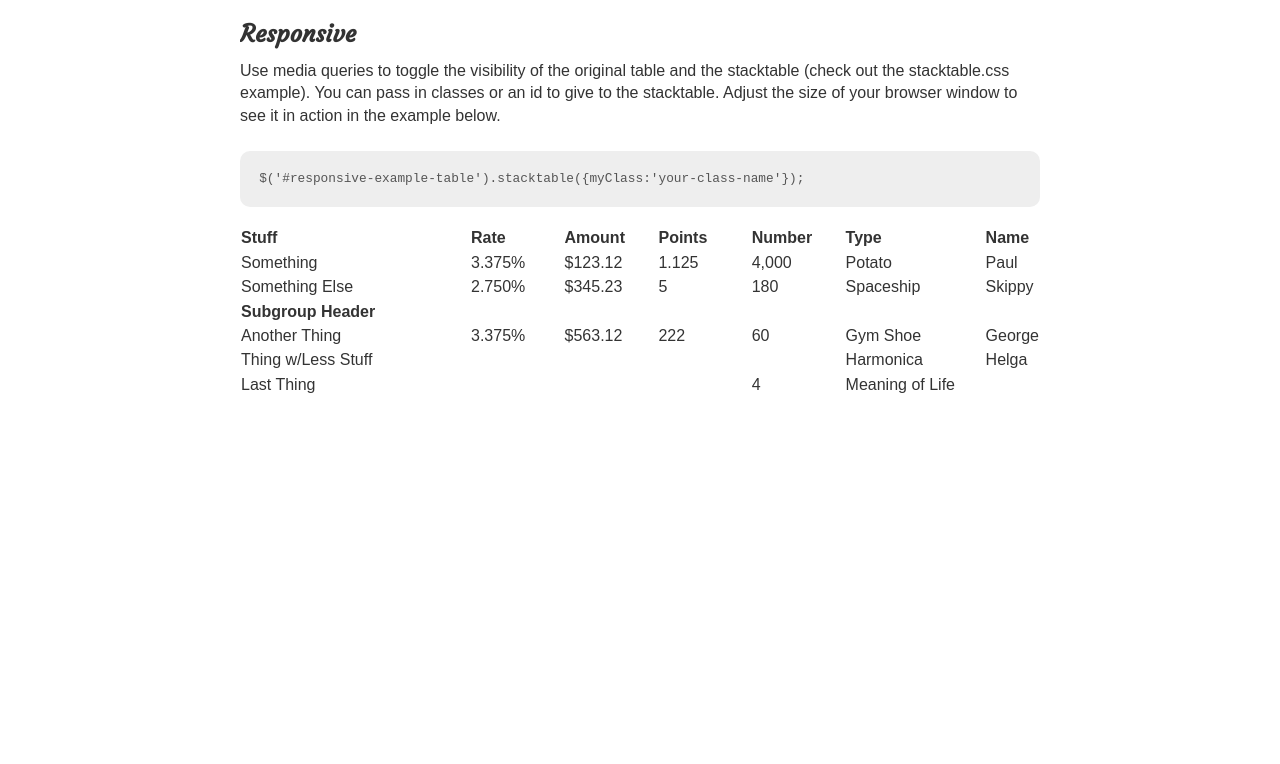
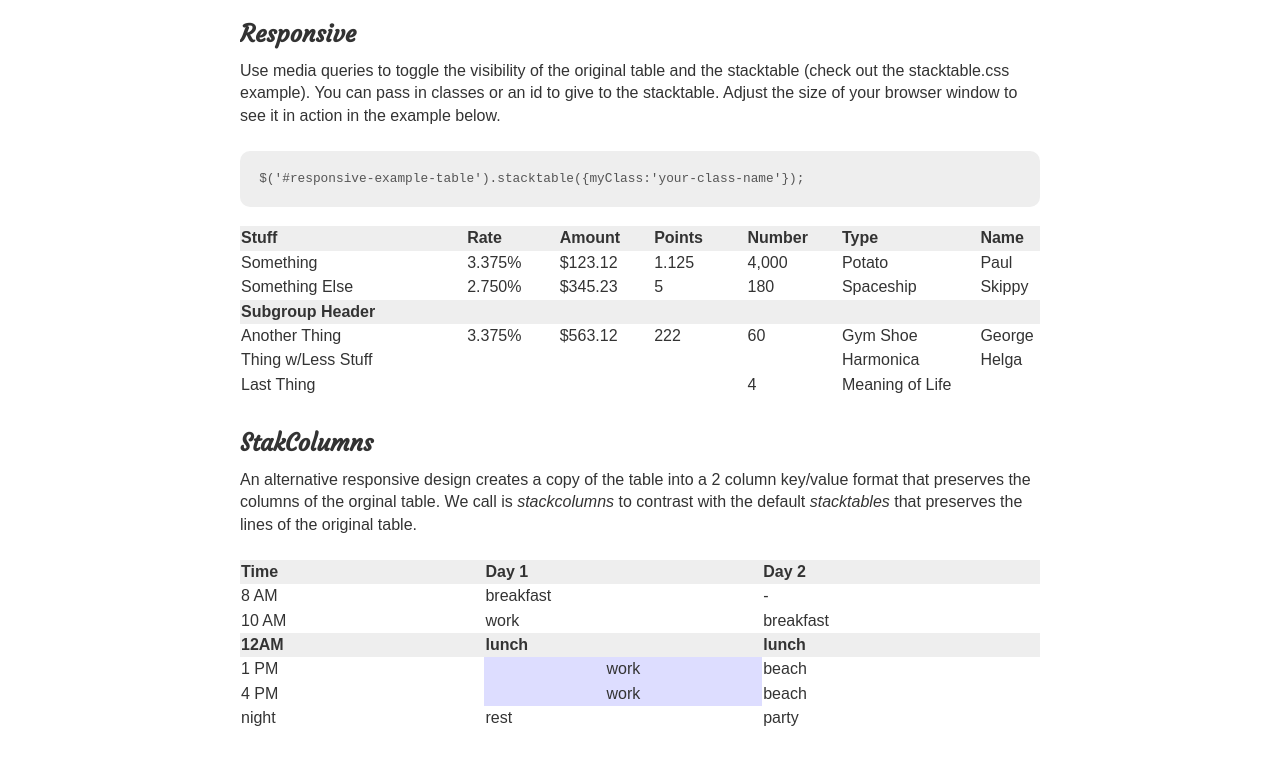
Before and after one commit to johnpolacek/stacktable.js, a plain HTML site: page index.html in a window 1280 px wide. Shown: the part 800-1564 px from the top of the page. Before the commit the page ends 1275 px from the top, so only its background shows below. Drawn offline with nearby package versions, Linux system fonts and the light colour scheme.

Commit message:
added stackcolumns mode, that preserves columns instead of lines.

```diff
--- a/index.html
+++ b/index.html
@@ -166,6 +166,71 @@
     </tbody>
   </table>
 
+  <h2>StakColumns</h2>
+  <p>An alternative responsive design creates a copy of the table into a 2 column key/value format that preserves the columns of the orginal table. We call is <em>stackcolumns</em> to contrast with the default <em>stacktables</em> that preserves the lines of the original table.</p>
+
+<style type="text/css">
+  th {text-align: left; padding-right: 1em}
+  th, td.sub {background-color: #eee}
+</style>
+
+ <table id="agenda-example">
+<!-- thead not supported by stacktable yet; neither is <th> in <tbody>; but the later is working in stackcolumns.
+  <thead>
+  <tr>
+     <th>Time</th>
+     <th>Day 1</th>
+     <th>Day 2</th>
+  </tr>
+ </thead>
+ <tfoot>
+  <tr>
+     <td>night</td>
+     <td>rest</td>
+     <td>party</td>
+  </tr>
+ </tfoot> -->
+ <tbody>
+  <tr>
+     <th>Time</th>
+     <th>Day 1</th>
+     <th>Day 2</th>
+  </tr>
+  <tr>
+     <td>8 AM</td>
+     <td>breakfast</td>
+     <td> - </td>
+  </tr>
+  <tr>
+     <td>10 AM</td>
+     <td>work</td>
+     <td>breakfast</td>
+  </tr>
+  <tr>
+    <th>12AM</th>
+    <!--<td colspan="2" class="sub">lunch (as a single header)</td> not supported yet-->
+    <td class="sub">lunch</td>
+    <td class="sub">lunch</td>
+  </tr>
+  <tr>
+     <td>1 PM</td>
+     <!--<td  rowspan="2" style="text-align:center; background:#DDF">work <br/>& fun</td> <!-- not supported by tablestack yet -->
+     <td style="text-align:center; background:#DDF">work <br/>
+     <td>beach</td>
+  </tr>
+  <tr>
+     <td>4 PM</td>
+     <td style="text-align:center; background:#DDF">work <br/>
+     <td>beach</td>
+  </tr>
+  <tr>
+     <td>night</td>
+     <td>rest</td>
+     <td>party</td>
+  </tr>
+ </tbody>
+</table>
+
   <img src="resize.png" id="resize-graphic" />
 
 <script src="//ajax.googleapis.com/ajax/libs/jquery/1.8.1/jquery.min.js"></script>
@@ -180,6 +245,7 @@
     $(this).replaceWith('<span>ran</span>');
   });
   $('#responsive-example-table').stacktable({myClass:'stacktable small-only'});
+  $('#agenda-example').stackcolumns({myClass:'stacktable small-only' });
 </script>
 
 <script type="text/javascript">
--- a/stacktable.css
+++ b/stacktable.css
@@ -9,9 +9,9 @@
 /* RESPONSIVE EXAMPLE */
 
 .stacktable.large-only { display: table; }
-.small-only { display: none; }
+.stacktable.small-only { display: none; }
 
 @media (max-width: 800px) {
-  .large-only { display: none; }
+  .stacktable.large-only { display: none; }
   .stacktable.small-only { display: table; }
 }
--- a/stacktable.js
+++ b/stacktable.js
@@ -13,7 +13,7 @@
 
   $.fn.stacktable = function(options) {
     var $tables = this,
-        defaults = {id:'stacktable',hideOriginal:false},
+        defaults = {id:'stacktable',hideOriginal:true},
         settings = $.extend({}, defaults, options);
 
     return $tables.each(function() {
@@ -21,6 +21,7 @@
       if (typeof settings.myClass !== undefined) $stacktable.addClass(settings.myClass);
       var markup = '';
       $table = $(this);
+      $table.addClass('stacktable large-only');
       $topRow = $table.find('tr').eq(0);
       $table.find('tr').each(function(index,value) {
         markup += '<tr>';
@@ -51,7 +52,46 @@
       });
       $stacktable.append($(markup));
       $table.before($stacktable);
-      if (settings.hideOriginal) $table.hide();
+      if (!settings.hideOriginal) $table.show();
+    });
+  };
+
+
+
+ $.fn.stackcolumns = function(options) {
+    var $tables = this,
+        defaults = {id:'stacktable',hideOriginal:true},
+        settings = $.extend({}, defaults, options);
+
+    return $tables.each(function() {
+      $table = $(this);
+      var num_cols = $table.find('tr').eq(0).find('td,th').length; //first table <tr> must not contain colspans, or add sum(colspan-1) here.
+      if(num_cols<3) //stackcolumns has no effect on tables with less than 3 columns
+        return;
+
+      var $stackcolumns = $('<table class="'+settings.id+'"></table>');
+      if (typeof settings.myClass !== undefined) $stackcolumns.addClass(settings.myClass);
+      $table.addClass('stacktable large-only');
+      var tb = $('<tbody></tbody>');
+      var col_i = 2;
+
+      while (col_i<=num_cols){
+        $table.find('tr').each(function(index,value) {
+          var tem = $('<tr></tr>'); // todo opt. copy styles of $this; todo check if parent is thead or tfoot to handle accordingly
+          if(index==0) tem.addClass("st-head-row st-head-row-main");
+          first = $(this).find('td,th').eq(0).clone().addClass("st-key"); // breaks original table style if any, so I don't add it on purpose, uncomment to add.
+          second = $(this).find('td,th').eq(col_i - 1).clone().addClass("st-val"); // idem
+          tem.append(first, second);
+          tb.append(tem);
+        });
+        ++col_i;
+      }
+
+      $stackcolumns.append($(tb));
+      $table.before($stackcolumns);
+      if (!(settings.hideOriginal)) {
+        $table.show();
+      }
     });
   };
 
```
